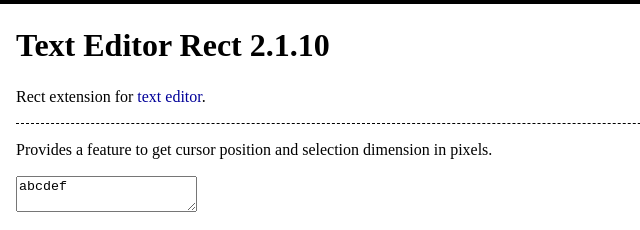
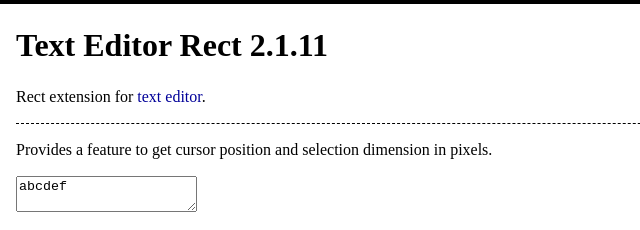
Before and after one commit to taufik-nurrohman/text-editor.rect, a website: page index.html in a window 1280 px wide. Shown: the top 230 px of the page, 274-914 px from the left. Drawn offline with Linux system fonts and the light colour scheme; files whose address does not match are found by name.

Commit message:
Maintenance

```diff
--- a/index.html
+++ b/index.html
@@ -4,7 +4,7 @@
     <meta charset="utf-8">
     <meta content="width=device-width" name="viewport">
     <meta content="Provides a feature to get cursor position and selection dimension in pixels." name="description">
-    <title>Text Editor Rect 2.1.10</title>
+    <title>Text Editor Rect 2.1.11</title>
     <style>
       * {
         box-sizing: border-box;
@@ -61,7 +61,7 @@
   </head>
   <body>
     <header>
-      <h1>Text Editor Rect 2.1.10</h1>
+      <h1>Text Editor Rect 2.1.11</h1>
       <p>Rect extension for <a href="../text-editor/index.html">text editor</a>.</p>
       <hr>
       <p>Provides a feature to get cursor position and selection dimension in pixels.</p>
@@ -111,7 +111,6 @@ Object.assign(TE.prototype, thatRect);</code></pre>
     <script src="index.min.js"></script>
     <script>
       Object.assign(TE.prototype, TE.Rect.that);
-
       const editor = new TE(document.querySelector('textarea'));
     </script>
   </body>
```
Also changed, not shown: package.json (+5 -5 lines), tweak/caret.html (+0 -2 lines), tweak/tools.html (+1 -8 lines).
